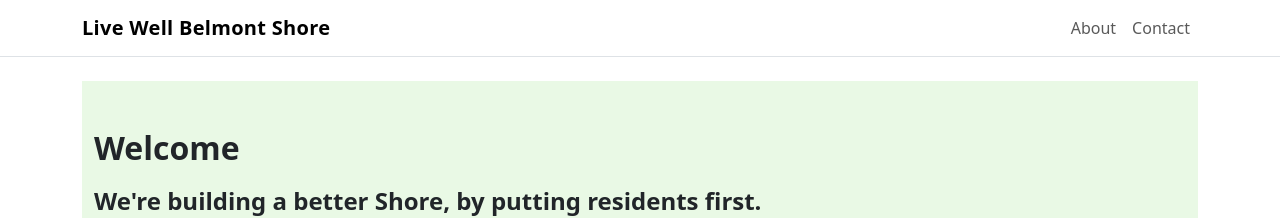
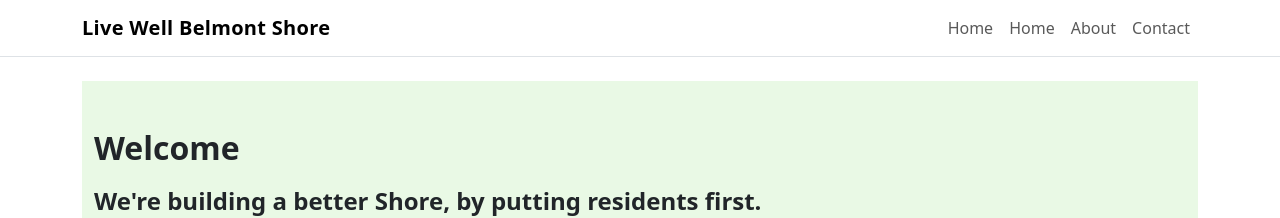
Before and after one commit to ericmseitz/livewellbs, a Jekyll site: the page built from index.html, in a window 1280 px wide. Shown: the top 218 px of the page. Built offline with Jekyll 4.4.1, drawn with Linux system fonts in a browser that asks for light colours.

Commit message:
Add Home link to site header navigation

```diff
--- a/_layouts/default.html
+++ b/_layouts/default.html
@@ -38,14 +38,16 @@
         <!-- Right side: About / Contact links -->
         <div class="collapse navbar-collapse" id="navbarNav">
 <ul class="navbar-nav ms-auto">
+  <li class="nav-item">
+    <a class="nav-link" href="{{ '/' | relative_url }}">Home</a>
+  </li>
   {% for item in site.nav %}
-              {% if item.title != "Home" %}
   <li class="nav-item">
     <a class="nav-link" href="{{ item.url | relative_url }}">{{ item.title }}</a>
   </li>
-              {% endif %}
   {% endfor %}
 </ul>
+
         </div>
       </div>
     </nav>
```
Lines whose indentation alone changed are shown as unchanged.
